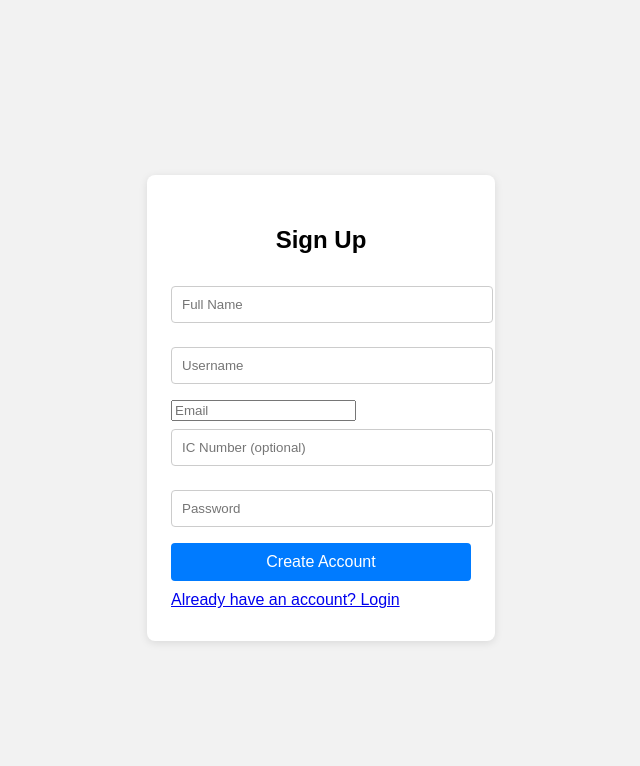
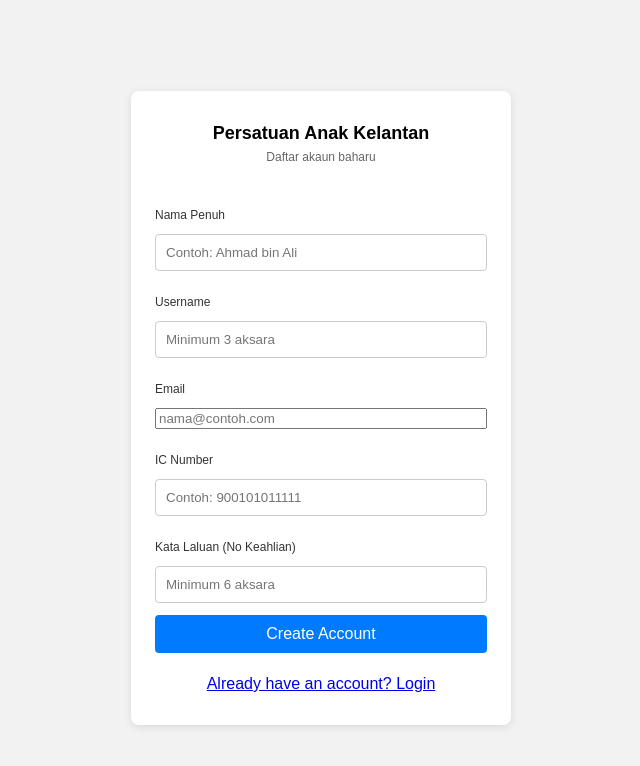
Before and after one commit to hadiabllah/persatuanAnakKelantanWebsite, a plain HTML site: page Sign Up/signUp.html in a window 1280 px wide. Shown: the whole page, without its empty margins (319-959 px from the left). Drawn offline with Linux system fonts and the light colour scheme.

Commit message:
Better sign up and login page design

```diff
--- a/Sign Up/signUp.html
+++ b/Sign Up/signUp.html
@@ -1,21 +1,39 @@
 <!DOCTYPE html>
 <html>
 <head>
-    <title>Sign Up - Persatuan Anak Kelantan</title>
+    <meta charset="utf-8">
+    <meta name="viewport" content="width=device-width, initial-scale=1">
+    <title>Persatuan Anak Kelantan - Sign Up</title>
     <link rel="stylesheet" type="text/css" href="../Styles.css">
+
 </head>
 
 <body>
     <form class="login-container" id="signupForm">
-        <h2>Sign Up</h2>
+        <div class="brand">
+            <h1 class="brand-title">Persatuan Anak Kelantan</h1>
+            <p class="brand-subtitle">Daftar akaun baharu</p>
+        </div>
+
         <div id="message" class="message"></div>
-        <input type="text" id="su_fullName" name="fullName" placeholder="Full Name" required>
-        <input type="text" id="su_username" name="username" placeholder="Username" required minlength="3" maxlength="30">
-        <input type="email" id="su_email" name="email" placeholder="Email" required>
-        <input type="text" id="su_ic" name="icNumber" placeholder="IC Number (optional)">
-        <input type="password" id="su_password" name="password" placeholder="Password" required minlength="6">
+
+        <label class="input-label" for="su_fullName">Nama Penuh</label>
+        <input type="text" id="su_fullName" name="fullName" placeholder="Contoh: Ahmad bin Ali" required>
+
+        <label class="input-label" for="su_username">Username</label>
+        <input type="text" id="su_username" name="username" placeholder="Minimum 3 aksara" required minlength="3" maxlength="30">
+
+        <label class="input-label" for="su_email">Email</label>
+        <input type="email" id="su_email" name="email" placeholder="nama@contoh.com" required>
+
+        <label class="input-label" for="su_ic">IC Number</label>
+        <input type="text" id="su_ic" name="icNumber" placeholder="Contoh: 900101011111">
+
+        <label class="input-label" for="su_password">Kata Laluan (No Keahlian)</label>
+        <input type="password" id="su_password" name="password" placeholder="Minimum 6 aksara" required minlength="6">
+
         <button type="submit">Create Account</button>
-        <div style="margin-top:10px;">
+        <div style="margin-top:10px; text-align:center;">
             <a href="../Login/login.html">Already have an account? Login</a>
         </div>
     </form>
--- a/Styles.css
+++ b/Styles.css
@@ -1,4 +1,7 @@
 /* Login Styles*/
+* , *::before, *::after {
+    box-sizing: border-box;
+}
 
 body {
     font-family: Arial, sans-serif;
@@ -13,17 +16,49 @@ body {
     padding: 32px 24px;
     border-radius: 8px;
     box-shadow: 0 2px 8px rgba(0,0,0,0.1);
-    width: 300px;
+    width: 100%;
+    max-width: 380px;
+    margin: 0 16px; /* ensure gutter on small screens */
+    display: flex;
+    flex-direction: column;
+    gap: 12px;
 }
 .login-container h2 {
     text-align: center;
     margin-bottom: 24px;
 }
+.brand {
+    text-align: center;
+    margin-bottom: 20px;
+}
+.brand-logo {
+    width: 96px;
+    height: 96px;
+    margin: 0 auto 12px auto;
+    border-radius: 50%;
+    background: repeating-linear-gradient(45deg, #e5e5e5, #e5e5e5 10px, #d9d9d9 10px, #d9d9d9 20px);
+    border: 2px dashed #bdbdbd; /* Placeholder style */
+}
+.brand-title {
+    font-size: 18px;
+    margin: 0;
+}
+.brand-subtitle {
+    font-size: 12px;
+    color: #666;
+    margin: 6px 0 0 0;
+}
+.input-label {
+    display: block;
+    font-size: 12px;
+    color: #333;
+    margin-top: 12px;
+}
 .login-container input[type="text"],
 .login-container input[type="password"] {
     width: 100%;
     padding: 10px;
-    margin: 8px 0 16px 0;
+    margin: 0; /* spacing handled by container gap */
     border: 1px solid #ccc;
     border-radius: 4px;
 }
```
Also changed, not shown: Login/login.html (+17 -5 lines), MainMenu/Menu.html (+1 -1 lines).
